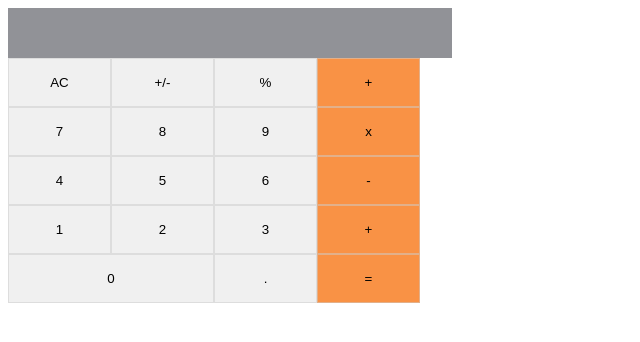
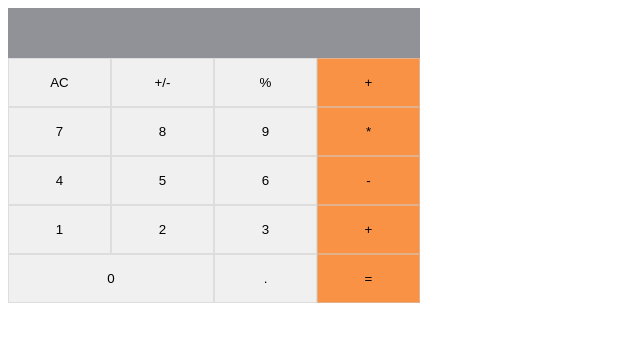
Before and after one commit to sagieramos/mathmagicians, a React (Create React App) app: page / in a window 1280 px wide. Shown: the top 342 px of the page, without its empty margins (0-640 px from the left). Built offline with nearby package versions, Linux system fonts and the light colour scheme.

Commit message:
Created button externally

```diff
--- a/package.json
+++ b/package.json
@@ -8,6 +8,7 @@
     "@testing-library/react": "^13.4.0",
     "@testing-library/user-event": "^13.5.0",
     "mathjs": "^11.11.0",
+    "prop-types": "^15.8.1",
     "react": "^18.2.0",
     "react-dom": "^18.2.0",
     "react-scripts": "5.0.1",
--- a/src/components/Calculator.js
+++ b/src/components/Calculator.js
@@ -1,6 +1,7 @@
 import React, { useState } from 'react';
 import { evaluate } from 'mathjs';
 import { v4 as uuidv4 } from 'uuid';
+import CalculatorButton from './button';
 import './Calculator.scss';
 
 const Calculator = () => {
@@ -39,9 +40,7 @@ const Calculator = () => {
       <div className="btn-calc">
         <div className="row-calc">
           {['AC', '+/-', '%', '+'].map((value) => (
-            <button key={uuidv4()} onClick={() => handleAction(value)} type="button">
-              {value}
-            </button>
+            <CalculatorButton key={uuidv4()} value={value} onClick={handleAction} />
           ))}
         </div>
         {[
@@ -52,9 +51,11 @@ const Calculator = () => {
         ].map((row) => (
           <div key={uuidv4()} className="row-calc">
             {row.map((value) => (
-              <button key={uuidv4()} onClick={() => handleAction(value === 'x' ? '*' : value)} type="button">
-                {value}
-              </button>
+              <CalculatorButton
+                key={uuidv4()}
+                value={value === 'x' ? '*' : value}
+                onClick={handleAction}
+              />
             ))}
           </div>
         ))}
--- a/src/components/Calculator.scss
+++ b/src/components/Calculator.scss
@@ -17,6 +17,12 @@ $background-color: #f4f4f4;
   font-size: 16px;
   max-width: 412px;
   min-width: 252px;
+
+  * {
+    box-sizing: border-box;
+    margin: 0;
+    padding: 0;
+  }
 
   @media screen and (max-width: $breakpoint-mobile) {
     width: 100%;
--- /dev/null
+++ b/src/components/button.js
@@ -0,0 +1,15 @@
+import React from 'react';
+import PropTypes from 'prop-types';
+
+const CalculatorButton = ({ value, onClick }) => (
+  <button onClick={() => onClick(value)} type="button">
+    {value}
+  </button>
+);
+
+CalculatorButton.propTypes = {
+  value: PropTypes.string.isRequired,
+  onClick: PropTypes.func.isRequired,
+};
+
+export default CalculatorButton;
```
Also changed, not shown: 1 other file (tests, documents, lock files or other folders).
